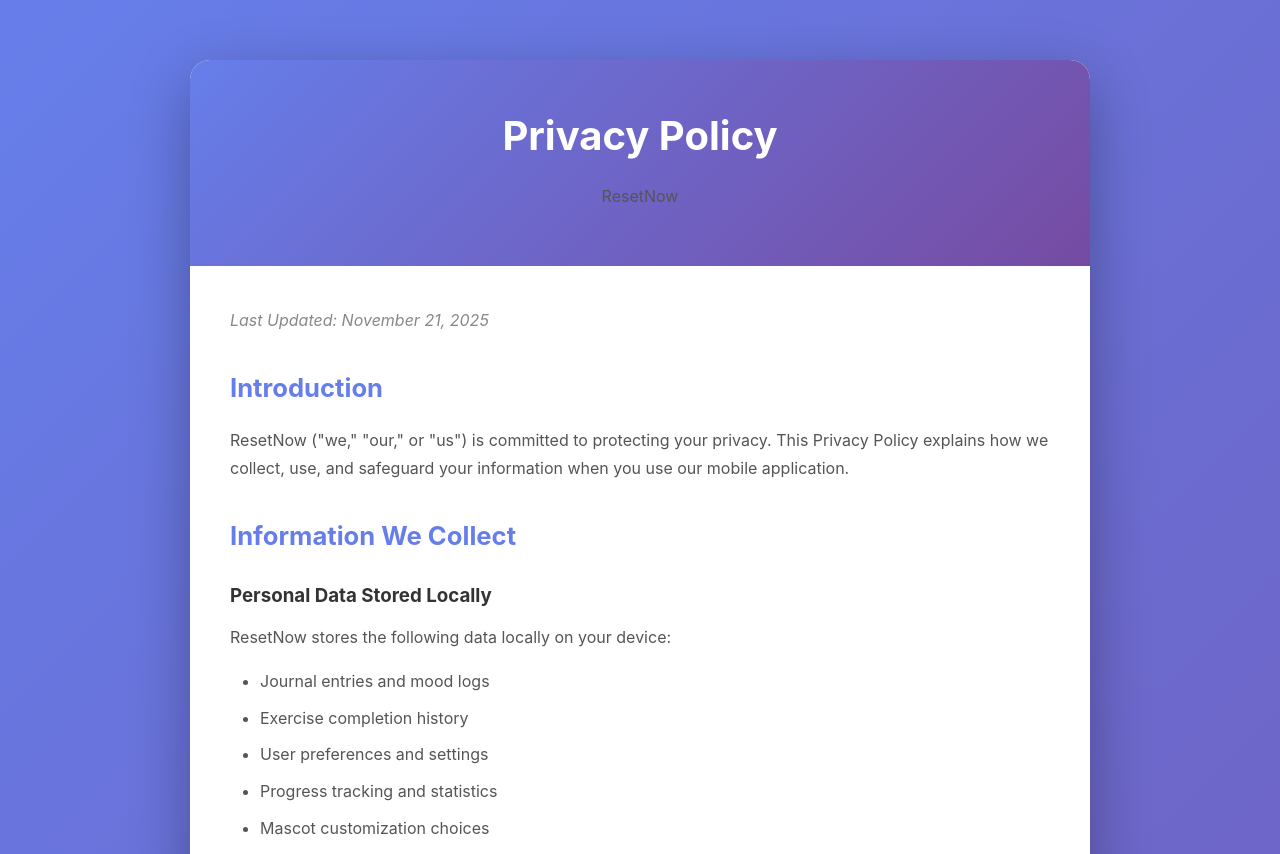
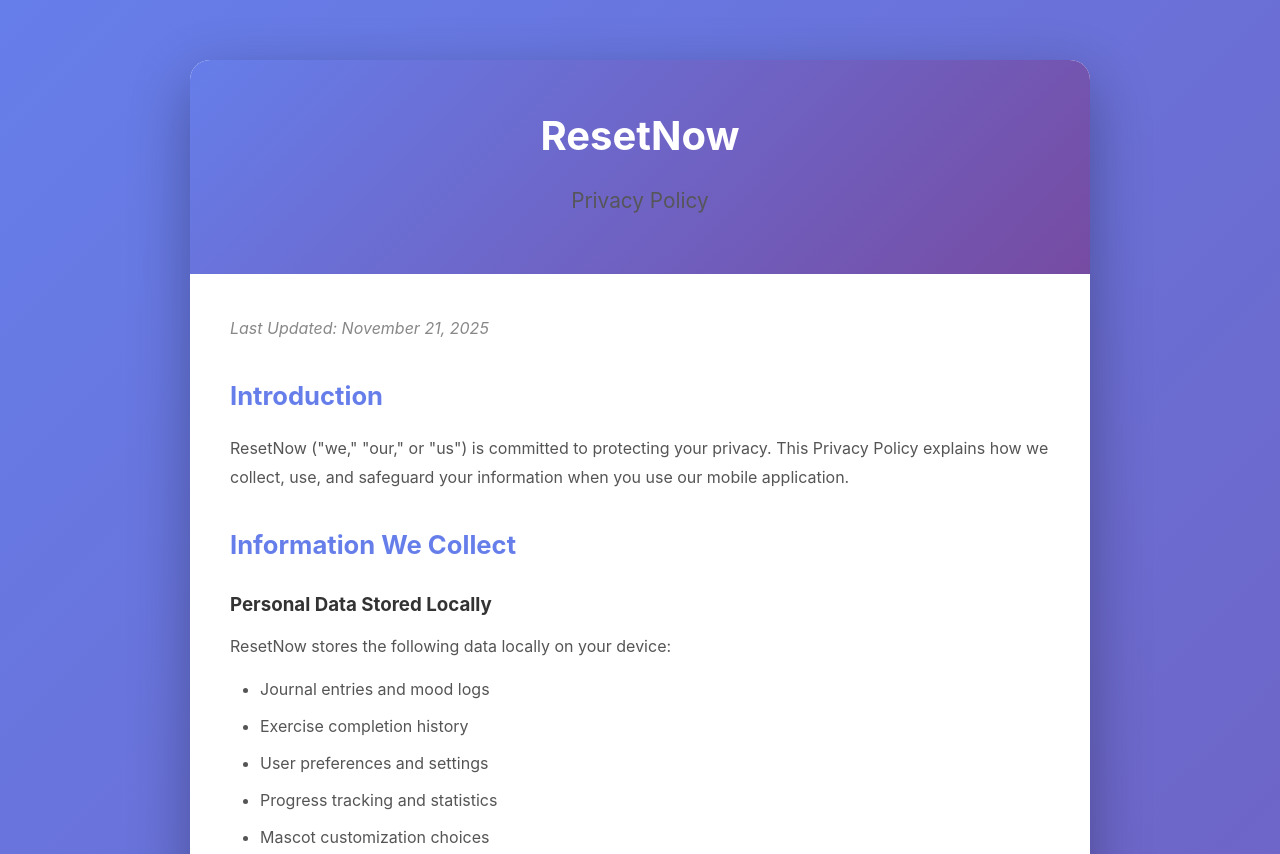
Before and after one commit to Sinfosecurity/ResetNow-support, a plain HTML site: page privacy.html in a window 1280 px wide. Shown: the top 854 px of the page. Drawn offline with Linux system fonts and the light colour scheme.

Commit message:
Swap header and paragraph text in privacy.html

```diff
--- a/privacy.html
+++ b/privacy.html
@@ -28,6 +28,7 @@
             text-align: center;
         }
         .header h1 { font-size: 2.5em; margin-bottom: 10px; }
+        .header p { font-size: 1.3em; opacity: 0.95; }
         .content { padding: 40px; }
         h2 { color: #667eea; margin-top: 30px; margin-bottom: 15px; font-size: 1.6em; }
         h3 { color: #333; margin-top: 20px; margin-bottom: 10px; }
@@ -47,8 +48,8 @@
 <body>
     <div class="container">
         <div class="header">
-            <h1>Privacy Policy</h1>
-            <p>ResetNow</p>
+            <h1>ResetNow</h1>
+            <p>Privacy Policy</p>
         </div>
         <div class="content">
             <p class="date">Last Updated: November 21, 2025</p>
```
